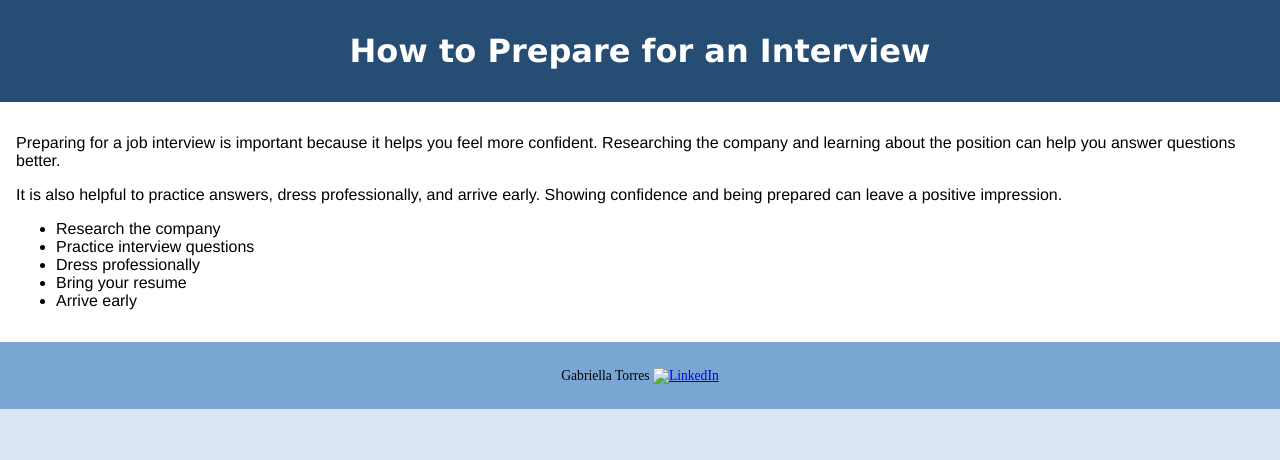
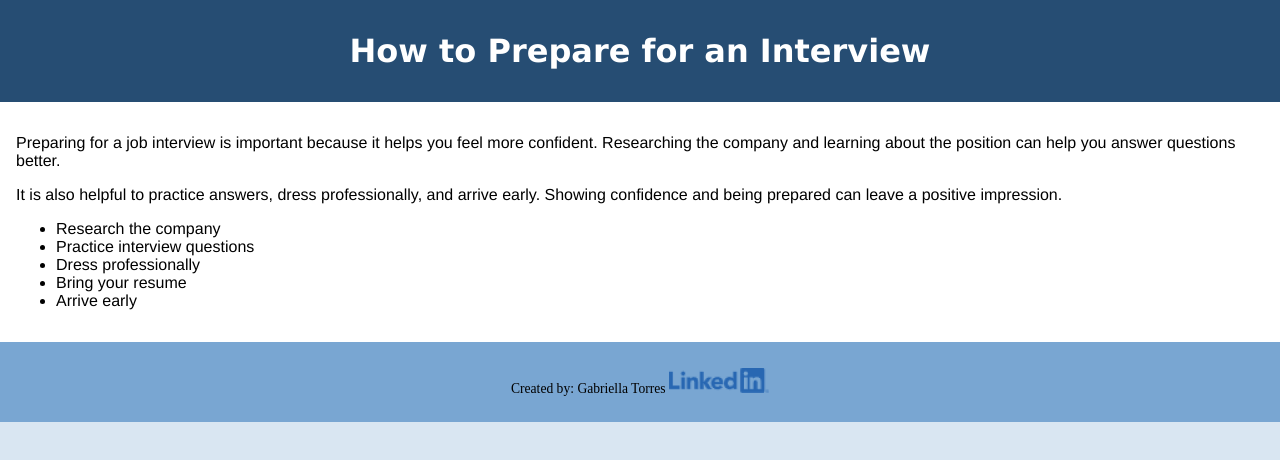
Before and after one commit to gonbyy/Chapter-11, a plain HTML site: page index.html in a window 1280 px wide. Drawn offline with Linux system fonts and the light colour scheme.

Commit message:
Update index.html

```diff
--- a/index.html
+++ b/index.html
@@ -32,10 +32,10 @@ It is also helpful to practice answers, dress professionally, and arrive early.
 </main>
 
 <footer>
-  Gabriella Torres
+  Created by: Gabriella Torres
 
 <a href="https://www.linkedin.com" target="_blank">
-<img src="images/linkedin.png" alt="LinkedIn">
+<img src="linkedin-logo1.png" alt="LinkedIn">
 </a>
 </footer>
 
```
